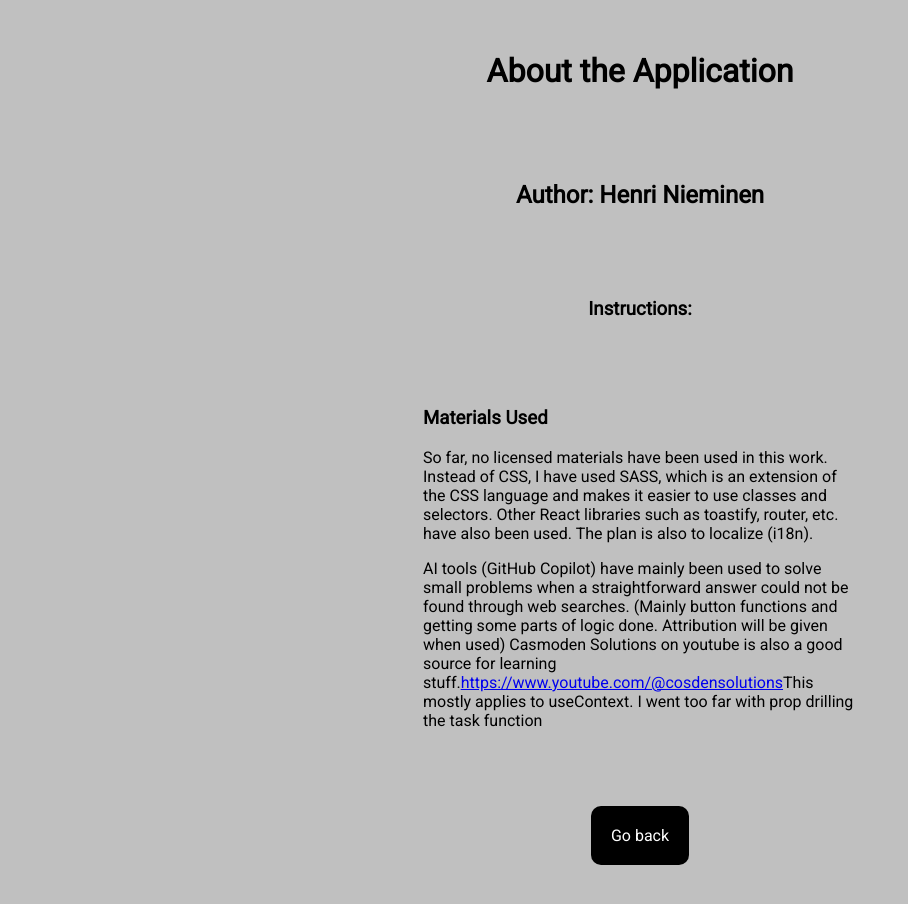
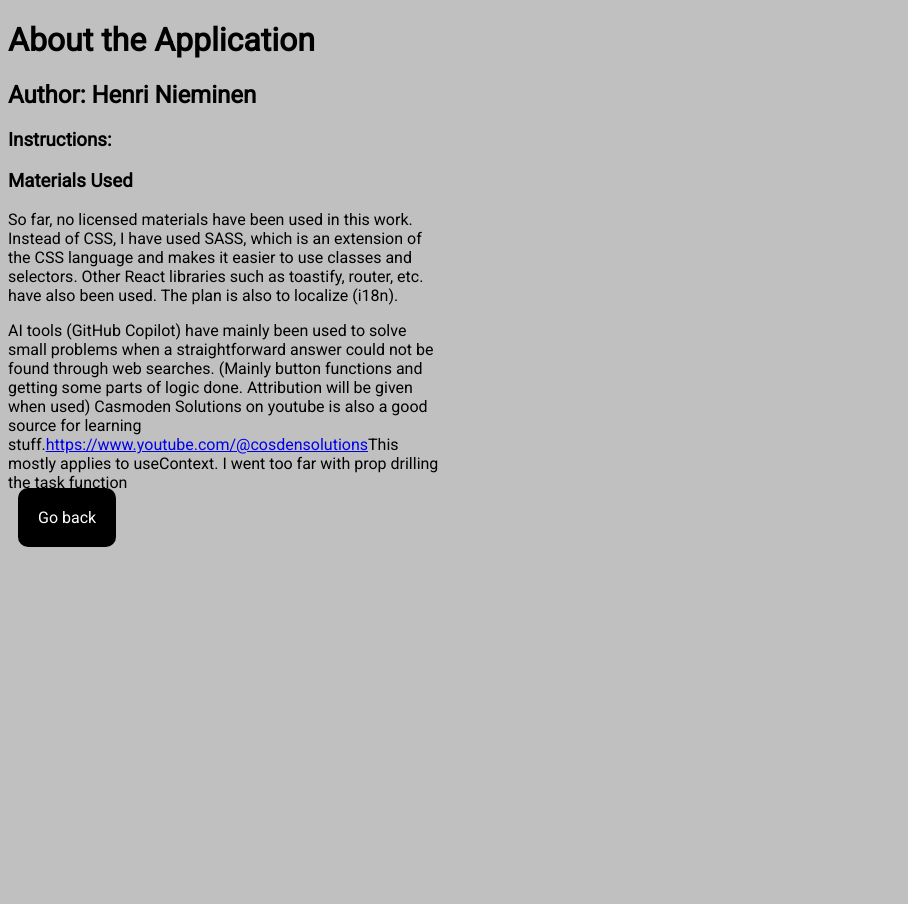
Before and after one commit to HenaNieminen/Time-Manager-React, a React (Vite) app in the folder frontend/: page /info in a window 1280 px wide. Shown: the whole page, without its empty margins (0-908 px from the left). After the commit the page ends 800 px from the top, so only its background shows below. Built offline with nearby package versions, Linux system fonts and the light colour scheme.

Commit message:
Change: massive updates to stylesheets

```diff
--- a/frontend/src/components/tagadder.jsx
+++ b/frontend/src/components/tagadder.jsx
@@ -19,7 +19,7 @@ const TagAdder = ({ tags, setTasks, setTags }) => {
     };
 
     return (
-        <div className="tagAdder">
+        <div className="adder">
             <input
                 type="text"
                 placeholder="Tag name"
--- a/frontend/src/components/taskadder.jsx
+++ b/frontend/src/components/taskadder.jsx
@@ -71,6 +71,7 @@ const TaskAdder = ({ tags, tasks, setTasks, setTags }) => {
 
     return (
         <div>
+            <div className="adder">
                 <input
                     type="text"
                     placeholder="Task Name"
@@ -91,6 +92,7 @@ const TaskAdder = ({ tags, tasks, setTasks, setTags }) => {
                         />
                     </div>
                 )}
+            </div>
             <div className="tagRow">
                 {tags.map((tag) => (
                     <div key={tag.id}>
--- a/frontend/src/styles/adders.css
+++ b/frontend/src/styles/adders.css
@@ -6,12 +6,12 @@
   overflow-y: auto;
 }
 
-.tagAdder {
+.adder {
   display: flex;
   flex-direction: row;
   flex-wrap: wrap;
 }
-.tagAdder input {
+.adder input {
   padding: 0.5rem;
   font-size: 1rem;
 }/*# sourceMappingURL=adders.css.map */
--- a/frontend/src/styles/adders.scss
+++ b/frontend/src/styles/adders.scss
@@ -6,7 +6,7 @@
     overflow-y: auto;
 }
 
-.tagAdder {
+.adder {
     display: flex;
     flex-direction: row;
     flex-wrap: wrap;
@@ -15,6 +15,6 @@
         padding: 0.5rem;
         font-size: 1rem;
     }
+}
 
-    button {}
-}
+.tagsInserted {}
--- a/frontend/src/styles/main.css
+++ b/frontend/src/styles/main.css
@@ -30,31 +30,12 @@ p {
   font-family: "Roboto";
 }
 
-.taskWindow {
-  max-height: 400px;
-  width: 300px;
-  overflow-y: scroll;
-  border: 1px solid black;
-  padding: 10px;
-}
-
 .windowdivs {
   display: flex;
   gap: 100px;
   min-width: calc(100px + 25vw);
   max-width: 100vw;
-  margin: calc(5px + 2%);
-  justify-content: center;
-  align-items: center;
-  flex-direction: column;
-}
-
-.windowColumn {
-  display: flex;
-  min-width: calc(100px + 25vh);
-  max-width: 100vw;
-  gap: 50px;
-  margin: calc(5px + 2%);
+  margin: calc(5px + 1%);
   justify-content: center;
   align-items: center;
   flex-direction: column;
--- a/frontend/src/styles/main.scss
+++ b/frontend/src/styles/main.scss
@@ -30,35 +30,17 @@ p {
     font-family: "Roboto";
 }
 
-.taskWindow {
-    max-height: 400px;
-    width: 300px;
-    overflow-y: scroll;
-    border: 1px solid black;
-    padding: 10px;
-}
-
 .windowdivs {
     display: flex;
     gap: 100px;
     min-width: calc(100px + 25vw);
     max-width: 100vw;
-    margin: calc(5px + 2%);
+    margin: calc(5px + 1%);
     justify-content: center;
     align-items: center;
     flex-direction: column;
 }
 
-.windowColumn {
-    display: flex;
-    min-width: calc(100px + 25vh);
-    max-width: 100vw;
-    gap: 50px;
-    margin: calc(5px + 2%);
-    justify-content: center;
-    align-items: center;
-    flex-direction: column;
-}
 
 .textContainer {
     max-width: calc(30vw + 50px);
--- a/frontend/src/styles/taskcards.css
+++ b/frontend/src/styles/taskcards.css
@@ -7,7 +7,7 @@
   overflow-x: hidden;
   scrollbar-width: none;
   max-height: calc(35vh + 50px);
-  max-width: calc(40vw + 100px);
+  max-width: calc(45vw + 100px);
 }
 .taskContainer::-webkit-scrollbar {
   display: none;
@@ -22,7 +22,7 @@
   box-shadow: 2px 2px 8px rgba(0, 0, 0, 0.1);
   min-width: 250px;
   min-height: 200px;
-  max-width: calc(400px + 5vw);
+  max-width: 400px;
   border-radius: 5px;
 }
 .sortableTask p {
--- a/frontend/src/styles/taskcards.scss
+++ b/frontend/src/styles/taskcards.scss
@@ -9,7 +9,7 @@
     overflow-x: hidden;
     scrollbar-width: none;
     max-height: calc(35vh + 50px);
-    max-width: calc(40vw + 100px);
+    max-width: calc(45vw + 100px);
 
     &::-webkit-scrollbar {
         display: none;
@@ -25,7 +25,7 @@
     box-shadow: 2px 2px 8px rgba(0, 0, 0, 0.1);
     min-width: 250px;
     min-height: 200px;
-    max-width: calc(400px + 5vw);
+    max-width: 400px;
     border-radius: 5px;
 
     p {
```
Also changed, not shown: 2 other files (tests, documents, lock files or other folders). Lines whose indentation alone changed are shown as unchanged.
